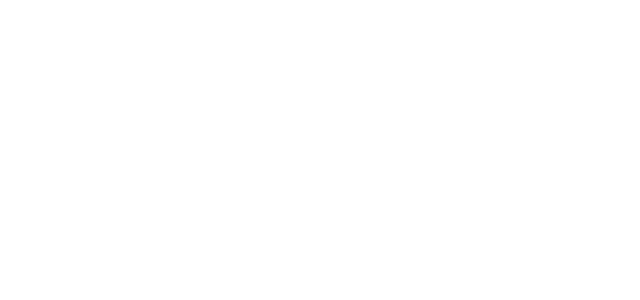
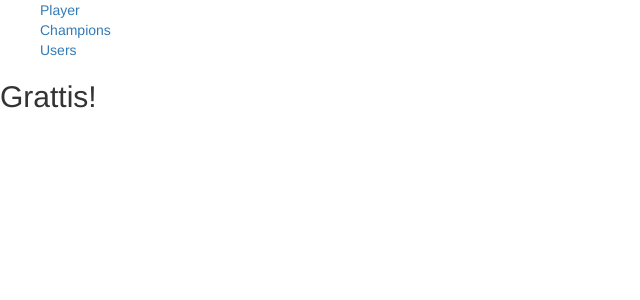
Before and after one commit to Jonte97/league, a React (Create React App) app in the folder ClientApp/: page /champions in a window 1280 px wide. Shown: the top 300 px of the page, without its empty margins (0-640 px from the left). Built offline with nearby package versions, Linux system fonts and the light colour scheme.

Commit message:
Fixed routing to diff pages and added 404 page for n00bs

```diff
--- a/ClientApp/src/App.js
+++ b/ClientApp/src/App.js
@@ -1,19 +1,57 @@
 import React, { Component } from 'react';
-import { Route } from 'react-router';
 import { Layout } from './components/Layout';
 import { Home } from './components/Home';
 import { FetchData } from './components/FetchData';
 import { Counter } from './components/Counter';
 import 'bootstrap/dist/css/bootstrap.min.css';
 
-import Content from './components/Content';
+import Header from './components/header/Header';
+import Body from './components/body/Body';
+import Footer from './components/footer/Footer';
+import { BrowserRouter as Router, Route, Link, Switch, Redirect } from "react-router-dom";
+//Pages
+import NotFoundPage from './components/pages/404';
+import Champions from './components/pages/Champions';
+
+const MainPage = () => {
+  return (
+    <React.Fragment>
+      <Header />
+      <Body />
+      <Footer />
+    </React.Fragment>
+  );
+};
 
 export default class App extends Component {
   displayName = App.name
 
   render() {
     return (
-        <Route exact path='/' component={Content} />
+      <Router>
+      <div>
+        <nav>
+          <ul>
+            <li>
+              <Link to="/">Player</Link>
+            </li>
+            <li>
+              <Link to="/champions">Champions</Link>
+            </li>
+            <li>
+              <Link to="/users">Users</Link>
+            </li>
+          </ul>
+        </nav>
+        <Switch>
+          <Route exact path="/" component={MainPage} />
+          <Route exact path="/404" component={NotFoundPage} />
+          <Route exact path="/champions" component={Champions}></Route>
+          <Redirect to="/404"/>
+          {/* <Redirect to="/champions"/> */}
+        </Switch>
+      </div>
+    </Router>
     );
   }
 }
--- a/ClientApp/src/components/Content.jsx
+++ b/ClientApp/src/components/Content.jsx
@@ -2,15 +2,48 @@ import React from "react";
 import Header from './header/Header';
 import Body from './body/Body';
 import Footer from './footer/Footer';
+import { BrowserRouter as Router, Route, Link, Switch, Redirect } from "react-router-dom";
+//Pages
+import NotFoundPage from './pages/404';
+import Champions from './pages/Champions';
+
+const MainPage = () => {
+  return (
+    <React.Fragment>
+      <Header />
+      <Body />
+      <Footer />
+    </React.Fragment>
+  );
+};
 
 
 const Content = () => {
   return (
-    <div>
-      <Header />
-      <Body />
-      <Footer />
-    </div>
+    <Router>
+      <div>
+        <nav>
+          <ul>
+            <li>
+              <Link to="/">Player</Link>
+            </li>
+            <li>
+              <Link to="/champions">Champions</Link>
+            </li>
+            <li>
+              <Link to="/users">Users</Link>
+            </li>
+          </ul>
+        </nav>
+        <Switch>
+          <Route exact path="/" component={MainPage} />
+          <Route exact path="/404" component={NotFoundPage} />
+          <Route exact path="/champions" component={Champions}></Route>
+          <Redirect to="/404"/>
+          {/* <Redirect to="/champions"/> */}
+        </Switch>
+      </div>
+    </Router>
   );
 };
 
--- /dev/null
+++ b/ClientApp/src/components/pages/404.jsx
@@ -0,0 +1,11 @@
+import React from "react";
+
+const NotFoundPage = () => {
+    return (
+        <div>
+            <h2>404 Not Found</h2>
+        </div>
+    );
+};
+
+export default NotFoundPage;
--- /dev/null
+++ b/ClientApp/src/components/pages/Champions.jsx
@@ -0,0 +1,11 @@
+import React from "react";
+
+const Champions = () => {
+    return (
+        <div>
+            <h2>Grattis!</h2>
+        </div>
+    );
+};
+
+export default Champions;
```
Also changed, not shown: 1 other file (tests, documents, lock files or other folders).
